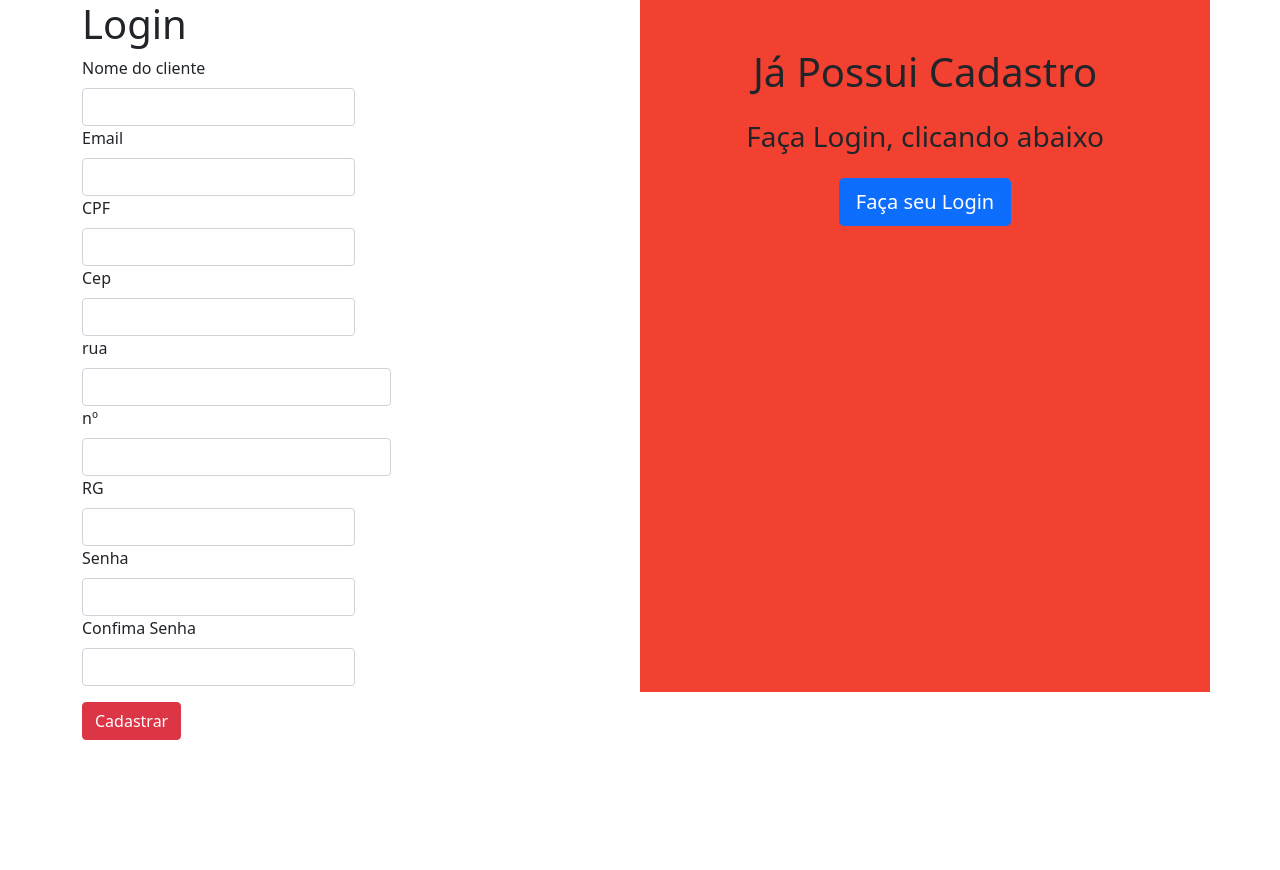
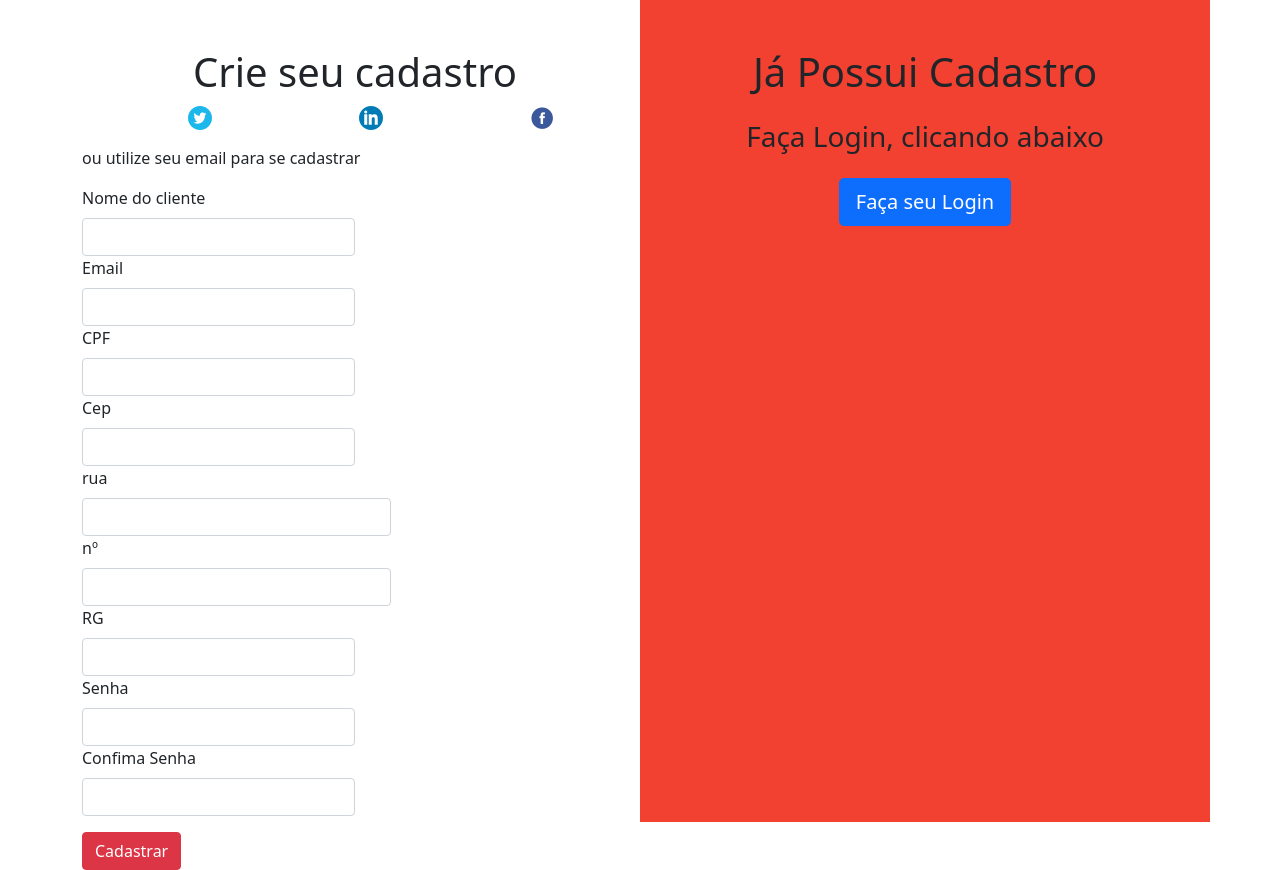
Before and after one commit to Kotejg/Prova_Jeff, a plain HTML site: page cadastro.html in a window 1280 px wide. Before the commit the page ends 800 px from the top, so only its background shows below. Drawn offline with nearby package versions, Linux system fonts and the light colour scheme.

Commit message:
terminado 2

```diff
--- a/cadastro.html
+++ b/cadastro.html
@@ -15,7 +15,19 @@
     <div class="container">
         <div class="row">
             <div class="col-12 col-sm-6">
-                <h1>Login</h1>
+                    <h1 class="login mt-5">Crie seu cadastro</h1>
+                    <nav>
+                        <ul class='redes-sociais d-flex'>
+                            <li><a href="https://twitter.com/" target="_blank"><img src="./imagens/icon_twitter.png"
+                                        alt="site Twitter" width="24px"></a> </li>
+                            <li><a href="https://br.linkedin.com/" target="_blank"><img src="./imagens/icon_linkdin.png"
+                                        alt="site Linkedin" width="24px"> </a></li>
+                            <li><a href="https://facebook.com/" target="_blank"><img src="./imagens/icon_facebook.png"
+                                        alt="site Linkedin" width="24px"> </a></li>
+
+                        </ul>
+                        <p>ou utilize seu email para se cadastrar </p>
+                    </nav>
                 <form>
                     <div class="col-12 col-sm-6">
                         <label for="form-Nome-cliente" class="form-label">Nome do cliente</label>
```
